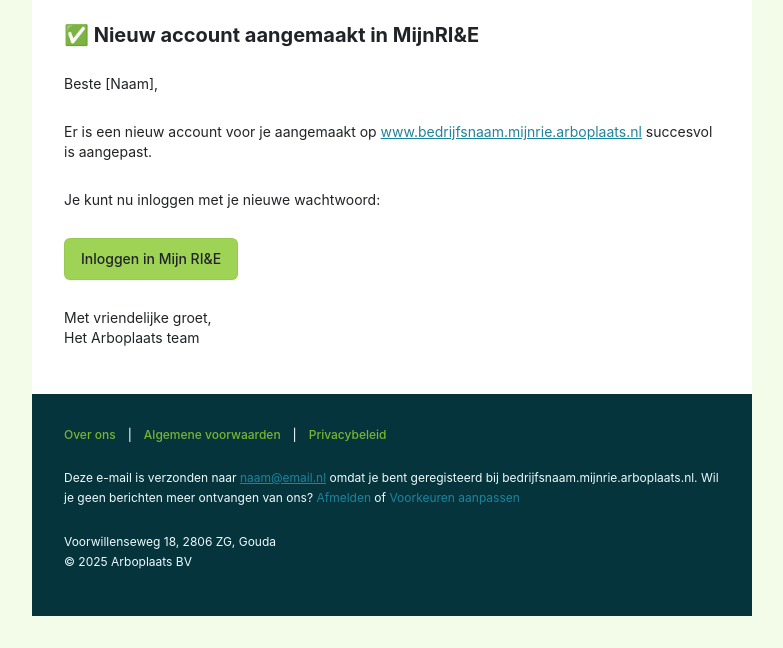
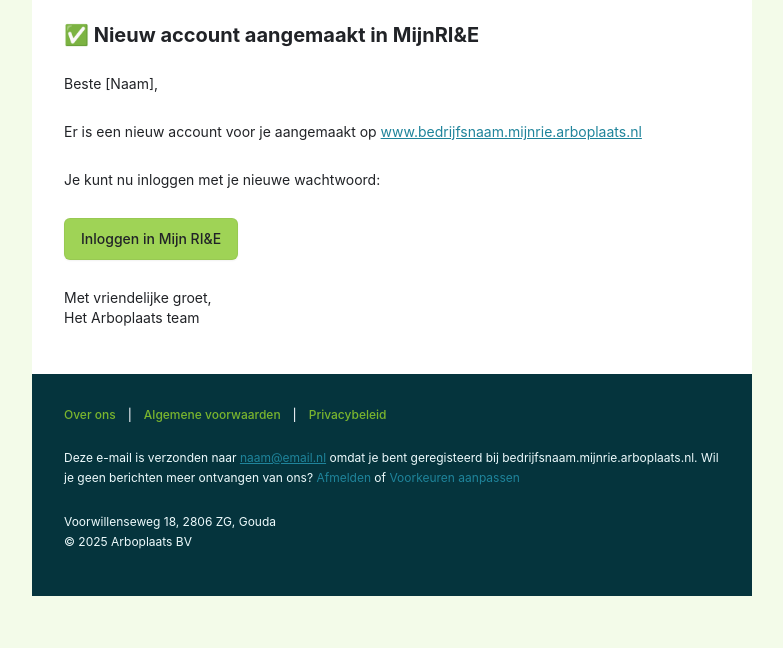
Before and after one commit to michellebuser/arboplaats-components, a plain HTML site: page index.html in a window 1280 px wide. Shown: the part 10910-11558 px from the top of the page, without its empty margins (248-1031 px from the left). Drawn offline with Linux system fonts and the light colour scheme.

Commit message:
Update index.html

```diff
--- a/index.html
+++ b/index.html
@@ -363,7 +363,7 @@
       <div class="content">
         <h1>✅ Nieuw account aangemaakt in MijnRI&E</h1>
         <p>Beste [Naam],</p>
-        <p>Er is een nieuw account voor je aangemaakt op <a href=https://v3staging.mijnrie.arboplaats.nl/view/user/login>www.bedrijfsnaam.mijnrie.arboplaats.nl</a> succesvol is aangepast.</p>
+        <p>Er is een nieuw account voor je aangemaakt op <a href=https://v3staging.mijnrie.arboplaats.nl/view/user/login>www.bedrijfsnaam.mijnrie.arboplaats.nl</a></p>
         <p>Je kunt nu inloggen met je nieuwe wachtwoord:</p>
         <p><a href="#" class="button-primary">Inloggen in Mijn RI&E</a></p>
         <p>Met vriendelijke groet,<br>Het Arboplaats team</p>
```
